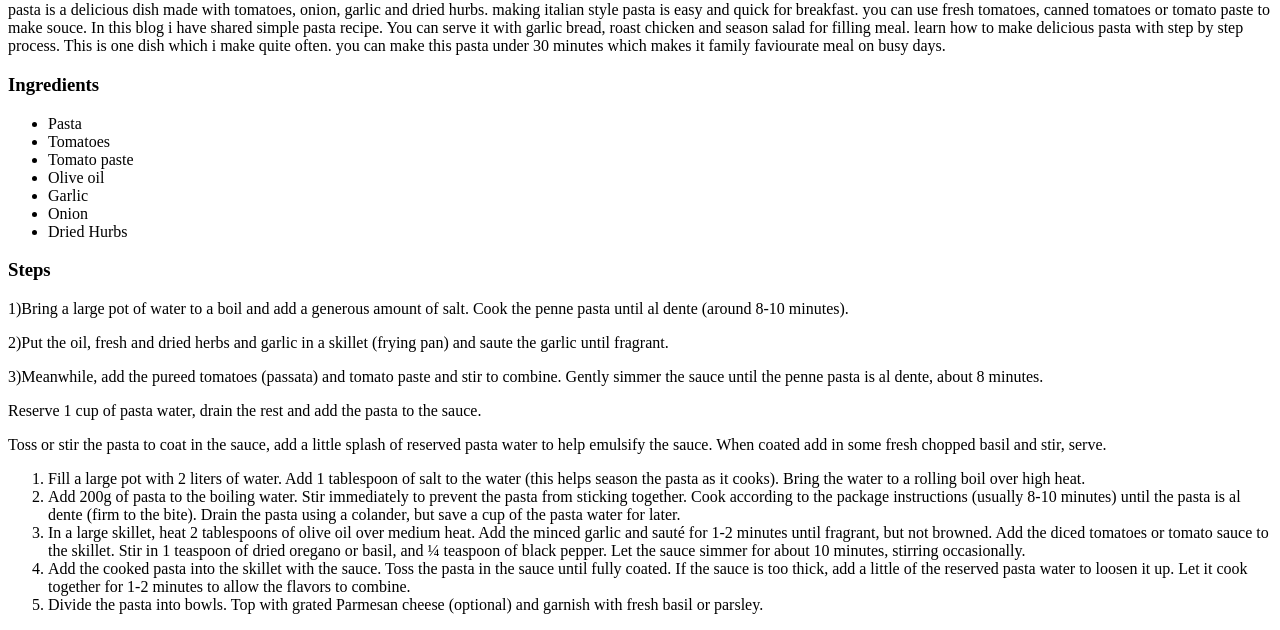
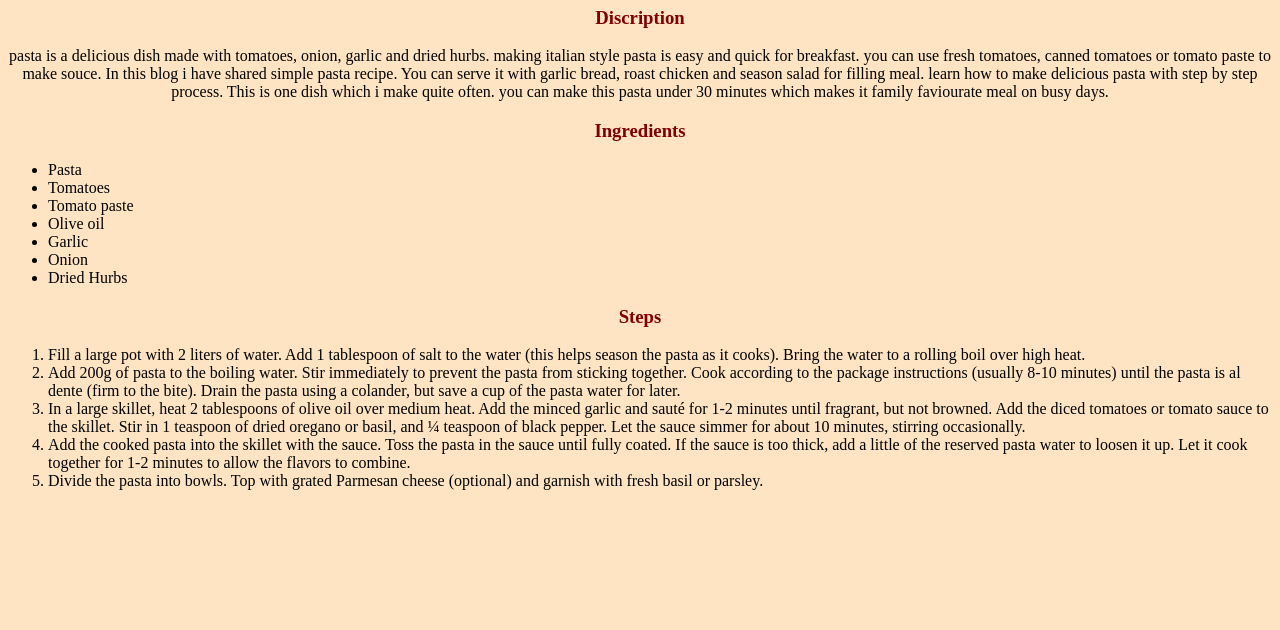
Before and after one commit to Sheikhshahid-s/odin-recipes, a plain HTML site: page recipes/pasta.html in a window 1280 px wide. Shown: the part 825-1455 px from the top of the page. After the commit the page ends 1331 px from the top, so only its background shows below. Drawn offline with Linux system fonts and the light colour scheme.

Commit message:
initial commit

```diff
--- /dev/null
+++ b/recipes/cascade.css
@@ -0,0 +1,22 @@
+#page {
+    background-color:bisque;
+    text-align: center;
+}
+
+.heading {
+   font-family: 'DejaVu Serif',serif,sans-serif;
+   font-size: 50px;
+
+}
+
+.heading,
+.sub-heading,
+.h3,
+.steps {
+    color: rgb(128, 0, 0);
+}
+
+ .ul,
+ .ol {
+    text-align:left;
+}
--- a/recipes/pasta.html
+++ b/recipes/pasta.html
@@ -1,21 +1,23 @@
 <!DOCTYPE html>
 <html lang="en">
     <head>
+        <link rel="stylesheet" href="./cascade.css">
         <meta charset="UTF-8">
-        <title></title>
+        <title>Homepage</title>
+
     </head>
-    <body>
-        <h1>pasta</h1>
+    <body id="page">
+        <h1 class="heading">pasta</h1>
         <img src="../images/pasta.jpg" alt="pasta logo" height="683" width="1024">
-       <h3>Discription</h3>
+       <h3 class="sub-heading">Discription</h3>
        <p>pasta is a delicious dish made with tomatoes, onion, garlic and dried hurbs. making italian style pasta is easy and quick for breakfast.
         you can use fresh tomatoes, canned tomatoes or tomato paste to make souce.
         In this blog i have shared simple pasta recipe. You can serve it with garlic bread,
         roast chicken and season salad for filling meal. learn how to make delicious pasta with step by step process.
         This is one dish which i make quite often. you can make this pasta under 30 minutes which makes it family faviourate meal on busy days.
        </p>
-       <h3>Ingredients</h3>
-       <ul>
+       <h3 class="h3">Ingredients</h3>
+       <ul class="ul">
         <li>Pasta</li>
         <li>Tomatoes</li>
         <li>Tomato paste</li>
@@ -24,15 +26,9 @@
         <li>Onion</li>
         <li>Dried Hurbs</li>
        </ul>
-       <h3>Steps</h3>
-       <p>1)Bring a large pot of water to a boil and add a generous amount of salt. Cook the penne pasta until al dente (around 8-10 minutes).</p>
-       <p>2)Put the oil, fresh and dried herbs and garlic in a skillet (frying pan) and saute the garlic until fragrant.</p>
-       <p>3)Meanwhile, add the pureed tomatoes (passata) and tomato paste and stir to combine.
-        Gently simmer the sauce until the penne pasta is al dente, about 8 minutes.</p>
-       <p>Reserve 1 cup of pasta water, drain the rest and add the pasta to the sauce.</p>
-       <p>Toss or stir the pasta to coat in the sauce, add a little splash of reserved pasta water to help emulsify the sauce.
-        When coated add in some fresh chopped basil and stir, serve.</p>
-        <ol>
+       <h3 class="steps">Steps</h3>
+
+        <ol class="ol">
             <li>Fill a large pot with 2 liters of water.
                 Add 1 tablespoon of salt to the water (this helps season the pasta as it cooks).
                 Bring the water to a rolling boil over high heat.</li>
--- /dev/null
+++ b/style.css
@@ -0,0 +1,35 @@
+#main {
+    background-color:lavender;
+    text-align:center;
+
+}
+
+.h1 {
+    font-size: 15px;
+    font-family: 'DejaVu Serif',serif,sans-serif;
+    border-width: 2px;
+    margin: 5px;
+    padding: 7px;
+    display:inline-block;
+
+}
+
+.h1,
+.ul,
+.p {
+    color: rgb(128, 0, 0);
+
+
+}
+
+.ul,
+.p {
+    text-align:left;
+}
+
+.p {
+    font-family: 'Times New Roman', Times, serif;
+    font-size: 20px;
+
+
+}
```
Also changed, not shown: index.html (+10 -6 lines), recipes/Icecream.html (+8 -6 lines), recipes/Keylimepie.html (+9 -8 lines).
